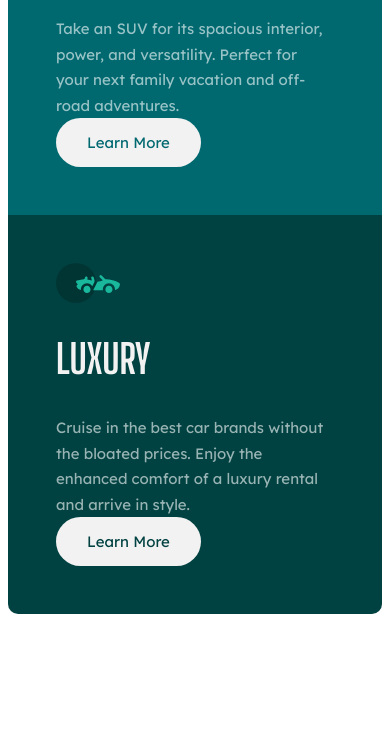
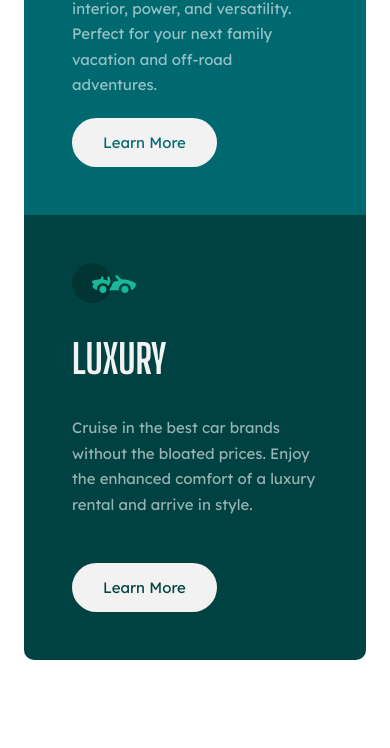
Before and after one commit to ytry0121/3-column-preview-card-component, a plain HTML site: page index.html in a window 390 px wide. Shown: the part 763-1511 px from the top of the page. Before the commit the page ends 1377 px from the top, so only its background shows below. Drawn offline with Linux system fonts and the light colour scheme.

Commit message:
All done

```diff
--- a/index.html
+++ b/index.html
@@ -13,11 +13,10 @@
   <link rel="stylesheet" href="styles.css">
   <title>Frontend Mentor | 3-column preview card component</title>
 
-  <!-- Feel free to remove these styles or customise in your own stylesheet 👍 -->
-
 </head>
 
 <body>
+  <div class="container">
     <div class="section">
       <div class="card bse">
         <img src="images/icon-sedans.svg" alt="icon-sedans">
@@ -42,6 +41,7 @@
         <div class="button clu">Learn More</div>
       </div>
     </div>
+  </div>
 </body>
 
 </html>
--- a/styles.css
+++ b/styles.css
@@ -35,7 +35,9 @@ p {
     line-height: 1.7;
     margin:0
 }
-
+.container{
+    padding:5rem 2rem;
+   }
 .section {
     display: flex;
     max-width: 920px;
@@ -101,9 +103,20 @@ p {
     background-color: var(--veryDarkCyan);
 }
 
-@media screen and (max-width: 500px) {
+@media screen and (max-width: 750px) {
+    html,body{
+        height: unset;
+    }
+    .container{
+     padding:5rem 1rem;
+    }
     .section {
         display: block;
+        height: auto;
+        max-width: 400px;
+    }
+    .card{
+        height: 445px;
     }
     .bse {
         border-radius: 10px 10px 0px 0px  ;
```
Lines whose indentation alone changed are shown as unchanged.
